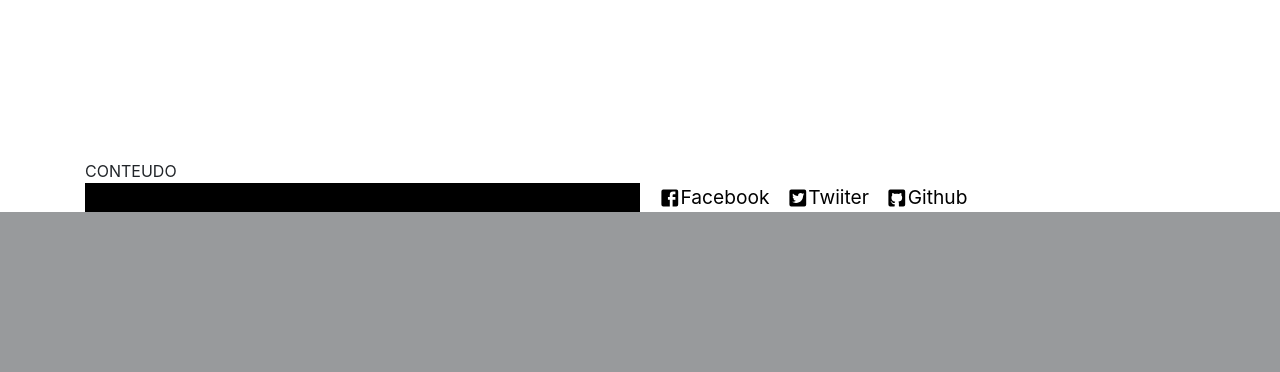
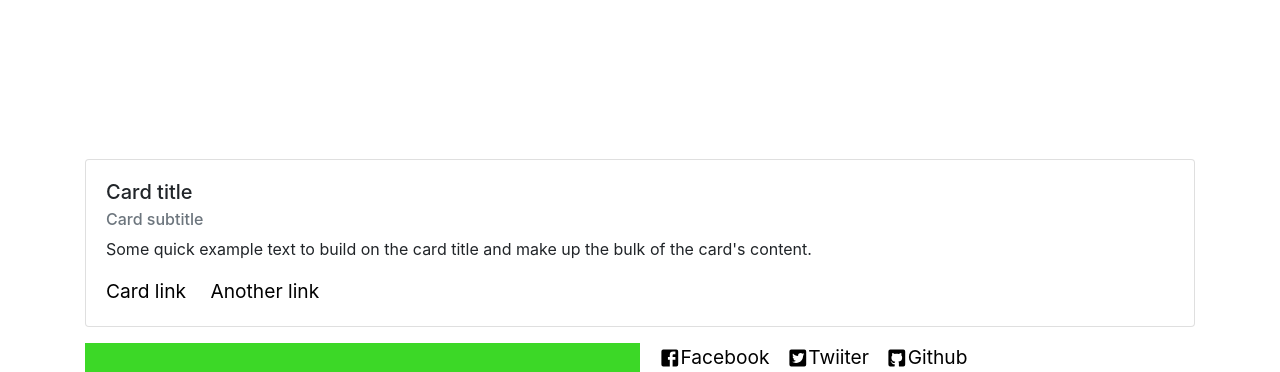
Before and after one commit to MarceloDaLuz/desrec, a PHP site: page / in a window 1280 px wide. Shown: the part 1031-1403 px from the top of the page. Before the commit the page ends 1243 px from the top, so only its background shows below. Run offline with PHP 8.4, Linux system fonts and the light colour scheme; some libraries are stand-ins or nearby versions; some web fonts are replaced.

Commit message:
css
arrumei o css

```diff
--- a/css/dr-style.css
+++ b/css/dr-style.css
@@ -30,7 +30,8 @@ html, body{
 
 /* barra de navegação*/
 .navbar-default-setting{
-    background-color:rgba(255,255,255, 0.8);
+    background-color: rgba(245,246,245,0.8);
+    /*background-color:rgba(255,255,255, 0.8);*/
 }
 
 a{
@@ -76,8 +77,9 @@ footer{
     bottom: 0;
     width: 100%;
 }
-.black-box{
-    background-color: black;
+.green-box{
+    background-color:rgb(60,216,39);
+    width: 100%;
 }
 
 .link-reference{
@@ -97,3 +99,9 @@ footer{
     margin: -6px;
     padding-left:0.1rem;
 }
+
+/* CARD*/
+
+.dr-card{
+    margin-bottom: 1rem;
+}
--- a/index.php
+++ b/index.php
@@ -15,11 +15,19 @@
     <?php include("carousel.php");?>
     <div class="container">
         <main class="main-content">
-            CONTEUDO
+            <div class="card dr-card">
+            <div class="card-body">
+                <h5 class="card-title">Card title</h5>
+                <h6 class="card-subtitle mb-2 text-muted">Card subtitle</h6>
+                <p class="card-text">Some quick example text to build on the card title and make up the bulk of the card's content.</p>
+                <a href="#" class="card-link">Card link</a>
+                <a href="#" class="card-link">Another link</a>
+            </div>
+            </div>
         </main>
         <footer class="container">
             <div class="row">
-                <div class="col black-box">
+                <div class="col green-box">
 
                 </div>
                 <div class="col">
--- a/navbar.php
+++ b/navbar.php
@@ -33,9 +33,11 @@
                 <ul class="navbar-nav">
                     <!-- precisa-se de um padding-->
                     <!-- verificar se o usuario esta logado, caso esteja, esconder o botão de cadastre-se -->
+                    <!--
                     <li class="nav-item">
                         <a class="nav-link btn btn-primary" href="#">Cadastre-se</a>
                     </li>
+                    -->
                     <li class="nav-item">
                         <a class="nav-link btn btn-success" href="#">Entrar</a>
                     </li>
```
